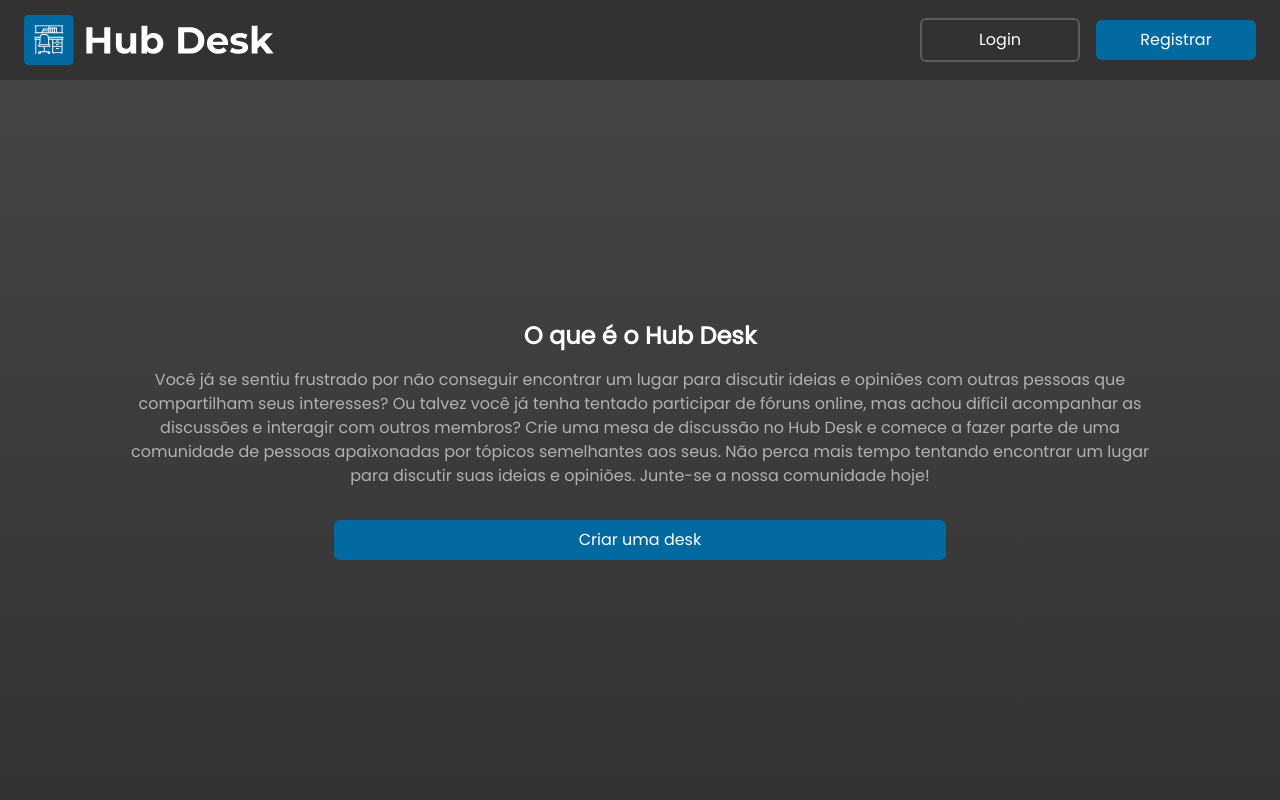
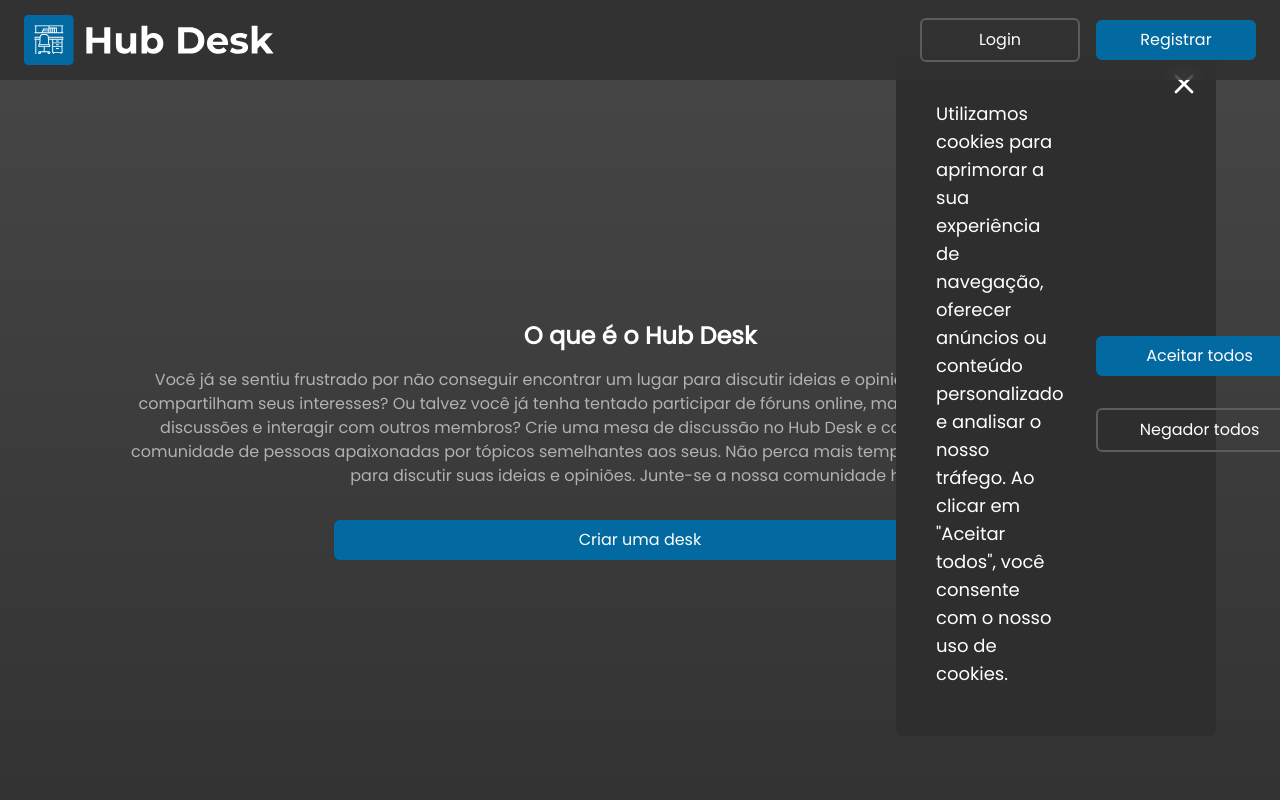
Before and after one commit to cguifernandes/hub-desk, a Next.js app: page / in a window 1280 px wide. Shown: the top 800 px of the page. Built offline with nearby package versions, Linux system fonts and the light colour scheme.

Commit message:
feat(messages): starting messages cookies accept

```diff
--- a/src/app/layout.tsx
+++ b/src/app/layout.tsx
@@ -4,6 +4,7 @@ import type { Metadata } from 'next'
 import Header from '@/components/header'
 import { Poppins, Montserrat } from 'next/font/google'
 import Footer from '@/components/footer'
+import CookiesMessage from '@/components/messages/cookies'
 
 const poppins = Poppins({
   subsets: ['latin'],
@@ -30,6 +31,7 @@ const Layout = ({ children }: LayoutProps) => {
       <body>
         <Header />
         {children}
+        <CookiesMessage />
         <Footer />
       </body>
     </html>
--- a/src/components/button.tsx
+++ b/src/components/button.tsx
@@ -6,7 +6,7 @@ const button = tv({
   base: 'rounded-md px-6 py-2 text-white transition-colors',
   variants: {
     fill: {
-      empty: 'bg-transparent border-2 border-grey-400 hover:bg-grey-600',
+      empty: 'bg-transparent border-2 border-grey-400 hover:bg-grey-700',
       default: 'bg-sky-700 hover:bg-sky-800',
     },
   },
--- /dev/null
+++ b/src/components/messages/cookies.tsx
@@ -0,0 +1,37 @@
+import { X } from 'lucide-react'
+import Button from '../button'
+import Text from '../text'
+import clsx from 'clsx'
+
+/* eslint-disable react/no-unescaped-entities */
+const CookiesMessage = () => {
+  return (
+    <div
+      className={clsx(
+        'fixed bottom-0 right-0 m-8 flex max-w-[320px] flex-col items-center md:bottom-8 md:right-8',
+        'justify-between rounded-lg bg-grey-600 p-10 pt-12 md:w-[690px] md:flex-row md:px-10 md:py-4',
+      )}
+    >
+      <button className="group absolute right-4 top-4">
+        <X
+          className="text-white transition-colors group-hover:text-white/60"
+          size={32}
+        />
+      </button>
+      <Text
+        align="center"
+        className="pb-6 text-lg md:p-8 md:pl-0 md:!text-left"
+      >
+        Utilizamos cookies para aprimorar a sua experiência de navegação,
+        oferecer anúncios ou conteúdo personalizado e analisar o nosso tráfego.
+        Ao clicar em "Aceitar todos", você consente com o nosso uso de cookies.
+      </Text>
+      <div className="flex flex-col justify-evenly gap-y-8">
+        <Button text="Aceitar todos" className="w-52" />
+        <Button text="Negador todos" fill="empty" className="w-52" />
+      </div>
+    </div>
+  )
+}
+
+export default CookiesMessage
```
